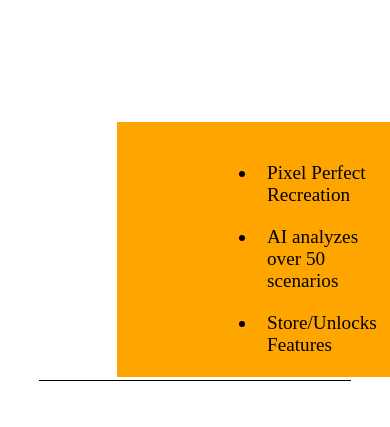
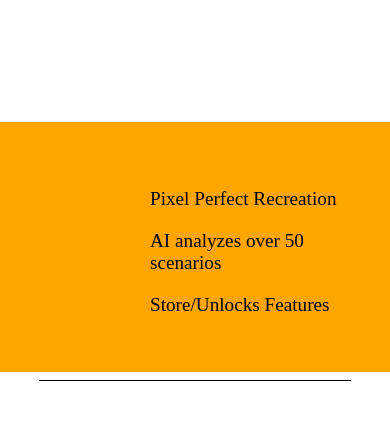
Before and after one commit to Anthony-Rondina/portfolio-project, a React (Create React App) app: page / in a window 390 px wide. Shown: the part 4620-5047 px from the top of the page. Built offline with nearby package versions, Linux system fonts and the light colour scheme.

Commit message:
updated css to be more responsive

```diff
--- a/src/Components/Components.module.css
+++ b/src/Components/Components.module.css
@@ -75,7 +75,7 @@
 
 }
 
-@media screen and (max-width: 390px) {
+@media screen and (max-width: 389px) {
     .mainHeader {
         width: 390px;
         justify-content: center;
@@ -83,9 +83,13 @@
     }
 
     .mainFooter {
-        width: 390px;
+        max-width: 390px;
         justify-content: center;
         align-items: center;
     }
 
+    .unorderFooterList {
+        width: 100vw;
+    }
+
 }
--- a/src/pages/BioPage/BioPage.module.css
+++ b/src/pages/BioPage/BioPage.module.css
@@ -385,6 +385,27 @@ h4 {
         font-size: 1.2em;
         height: 255px;
     }
+
+    .technology {
+        width: 100vw;
+    }
+
+    .challenges {
+        /* border: solid 1px blue; */
+        width: 100%;
+        display: flex;
+        align-items: center;
+        justify-content: center;
+        height: 250px;
+        list-style-type: none;
+        min-width: 390;
+        list-style: none;
+    }
+
+
+    .tech {
+        list-style-type: none;
+    }
 }
 
 /* @media screen and (min-width: 480px) {}
```
